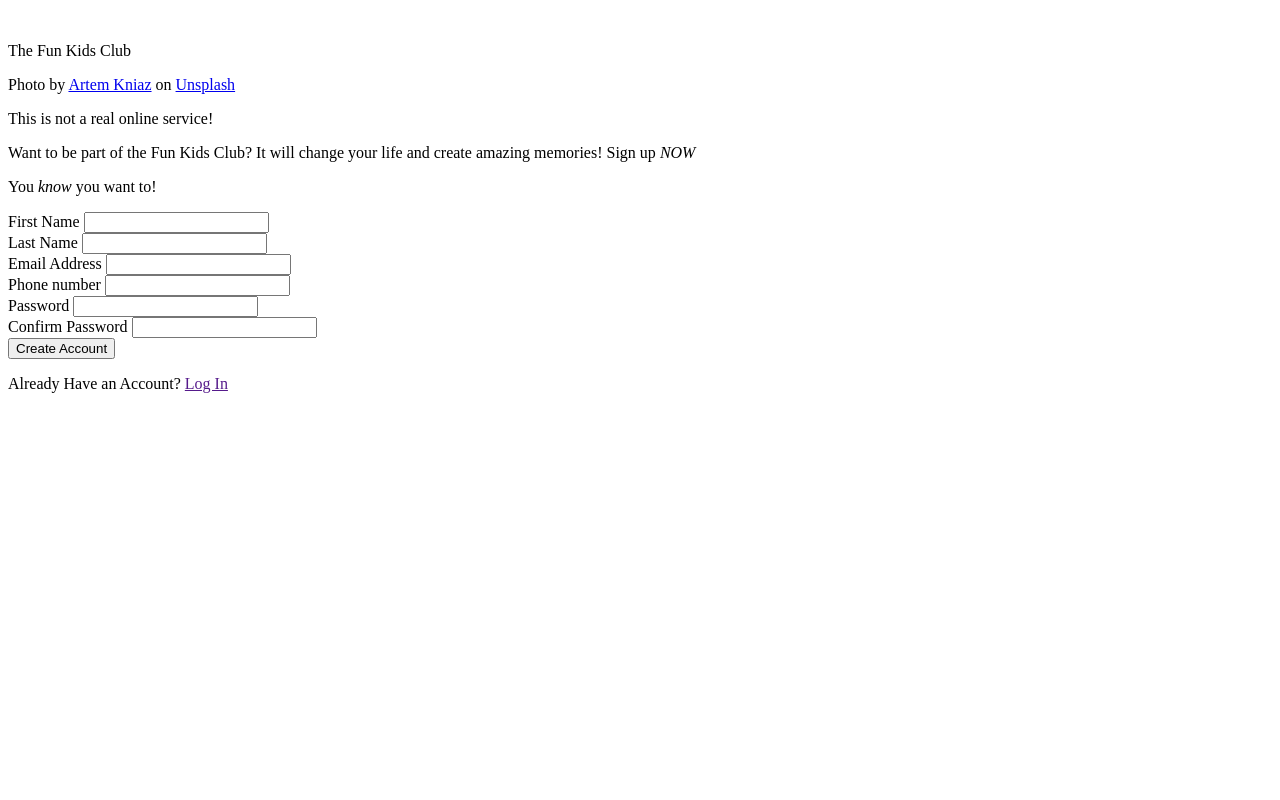
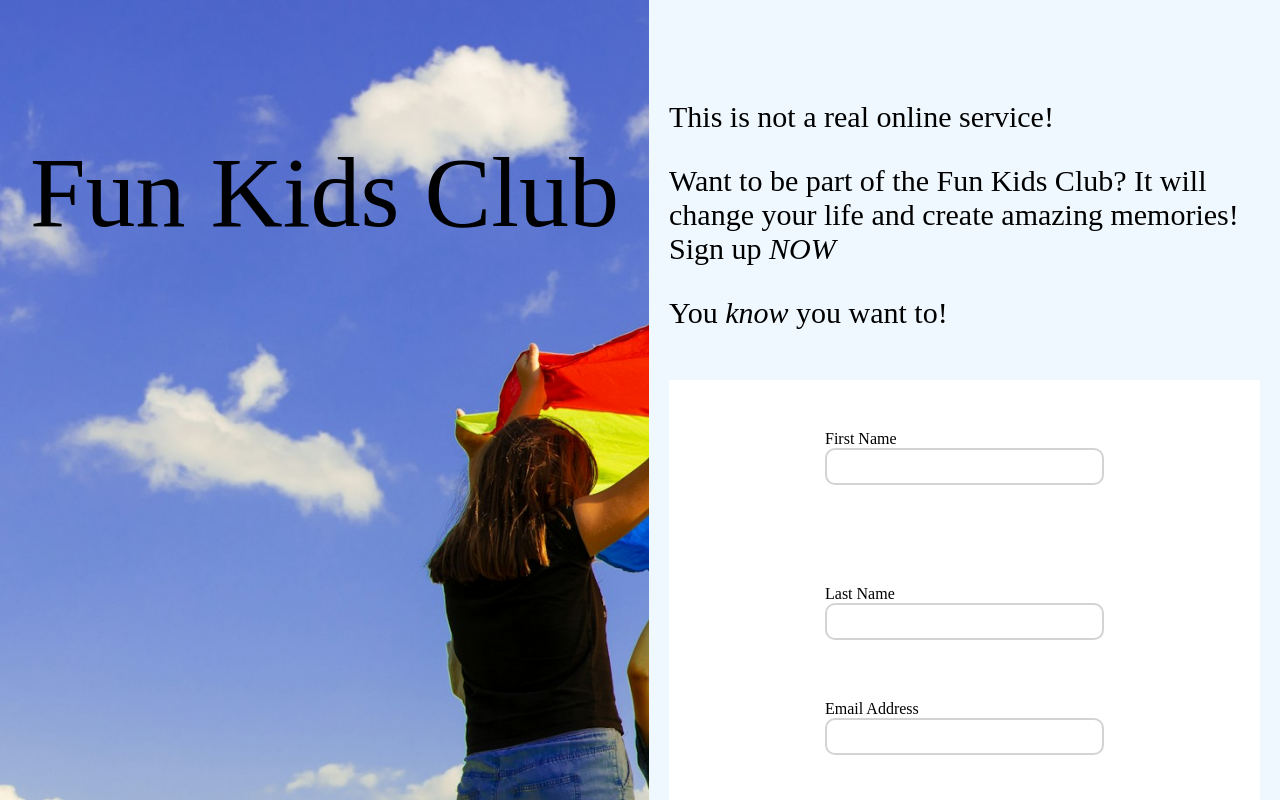
Before and after one commit to cambric4/Sign-up-Form, a plain HTML site: page index.html in a window 1280 px wide. Shown: the top 800 px of the page. Drawn offline with Linux system fonts and the light colour scheme.

Commit message:
Created form with editing both css and html file.

```diff
--- a/form.css
+++ b/form.css
@@ -1 +1,149 @@
-body{}
+body{
+    padding: 0;
+    margin: 0;
+}
+
+.big-container{
+    display: flex;
+    min-height: 150vh;
+}
+
+.left-container{
+    background-image: url(background-img-2.jpg);
+    background-size: cover;
+    background-repeat: no-repeat;
+    display: flex;
+    flex-direction: column;
+    justify-content: space-between;
+}
+
+.logo {
+    margin-top: 5px;
+    display: flex;
+    align-items: center;
+    justify-content: center;
+    font-size: 100px;
+    padding: 30px;
+}
+
+.credit {
+    color: black;
+    align-self: center;
+    align-content: end;
+    justify-self: flex-end;
+    margin-bottom: 10px;
+}
+
+.credit a {
+    color: black;
+}
+
+.right-container {
+    display: flex;
+    flex-direction: column;
+    justify-content: center;
+    align-items: center;
+    background-color: #f0f8ff;
+    flex: 2;
+    padding: 20px;
+}
+
+.quote {
+    margin: 0;
+    flex: 1;
+    font-size: 30px;
+}
+
+.disclaimer {
+    padding-top: 50px;
+}
+
+.encourage {
+    padding-bottom: 20px;
+}
+
+.container {
+    flex: 3;
+}
+
+.all-input {
+    background-color: #fff;
+    padding-top: 20px;
+    padding-bottom: 20px;
+    display: flex;
+    flex-wrap: wrap;
+    align-items: center;
+}
+
+.all-input > div {
+    display: flex;
+    flex-wrap: wrap;
+    justify-content: center;
+    column-gap: 100px;
+    row-gap: 100px;
+    padding: 30px;
+}
+
+.all-input label {
+    display: block;
+    font-size: 50;
+}
+
+.all-input input {
+    border: solid 2px #d3d3d3;
+    border-radius: 10px;
+    font-size: 20px;
+    padding: 5px;
+}
+
+input:focus {
+    box-shadow: 2px 1px 2px 2px rgba(0, 0, 0, 0.1);
+    outline: none;
+    border: solid 1px blue;
+}
+
+input:invalid {
+    outline: none;
+    border: solid 1px red;
+}
+
+.button {
+    display: flex;
+    flex-direction: column;
+    justify-content: center;
+    align-items: center;
+}
+
+.error-message {
+    margin-top: 0;
+    font-size: 0.8rem;
+    color: red;
+}
+
+#send-form {
+    background-color: #00bfff;
+    color: white;
+    font-size: 1.4rem;
+    font-weight: bold;
+    margin-left: var(--left-margin);
+    margin-top: 24px;
+    padding: 16px 32px;
+    border-radius: 8px;
+    border-style: none;
+    box-shadow: 2px 1px 2px 2px rgba(0, 0, 0, 0.1);
+}
+
+.log-in {
+    margin-top: 8px;
+    margin-left: var(--left-margin);
+}
+
+.log-in a {
+    font-weight: bold;
+    color: #add8e6;
+    text-decoration: none;
+}
+
+em {
+    font-style: italic;
+}
--- a/index.html
+++ b/index.html
@@ -3,22 +3,22 @@
 <head>
     <meta charset="UTF-8">
     <meta name="viewport" content="width=device-width, initial-scale=1.0">
+    <link rel="stylesheet" href="form.css">
     <title>Sign Up Form</title>
 </head>
 <body>
     <div class="big-container">
         <div class="left-container">
             <div class="logo">
-                <img>
-                <p>The Fun Kids Club</p>
+                <p>Fun Kids Club</p>
             </div>
             <p class="credit">Photo by <a href="https://unsplash.com/photos/group-of-women-standing-on-green-grass-field-during-daytime-DqgMHzeio7g">Artem Kniaz</a> on <a href="https://unsplash.com/">Unsplash</a></p>
         </div>
         <div class="right-container">
             <div class="quote">
                 <p class="disclaimer">This is not a real online service!</p>
-                <p>Want to be part of the Fun Kids Club? It will change your life and create amazing memories! Sign up <em>NOW</em></p>
-                <p>You <em>know</em> you want to!</p>
+                <p class="question">Want to be part of the Fun Kids Club? It will change your life and create amazing memories! Sign up <em>NOW</em></p>
+                <p class="encourage">You <em>know</em> you want to!</p>
             </div>
             <div class="container">
                 <form>
@@ -51,6 +51,7 @@
                             <div class="con-password">
                                 <label for="confirm-password" id="confirm-password" required>Confirm Password</label>
                                 <input type="password" id="confirm-password" required>
+                                <p class="error-message">Passwords don't match!</p>
                             </div>
                         </div>
                     </div>
```
Also changed, not shown: background-img-2.jpg (added).
